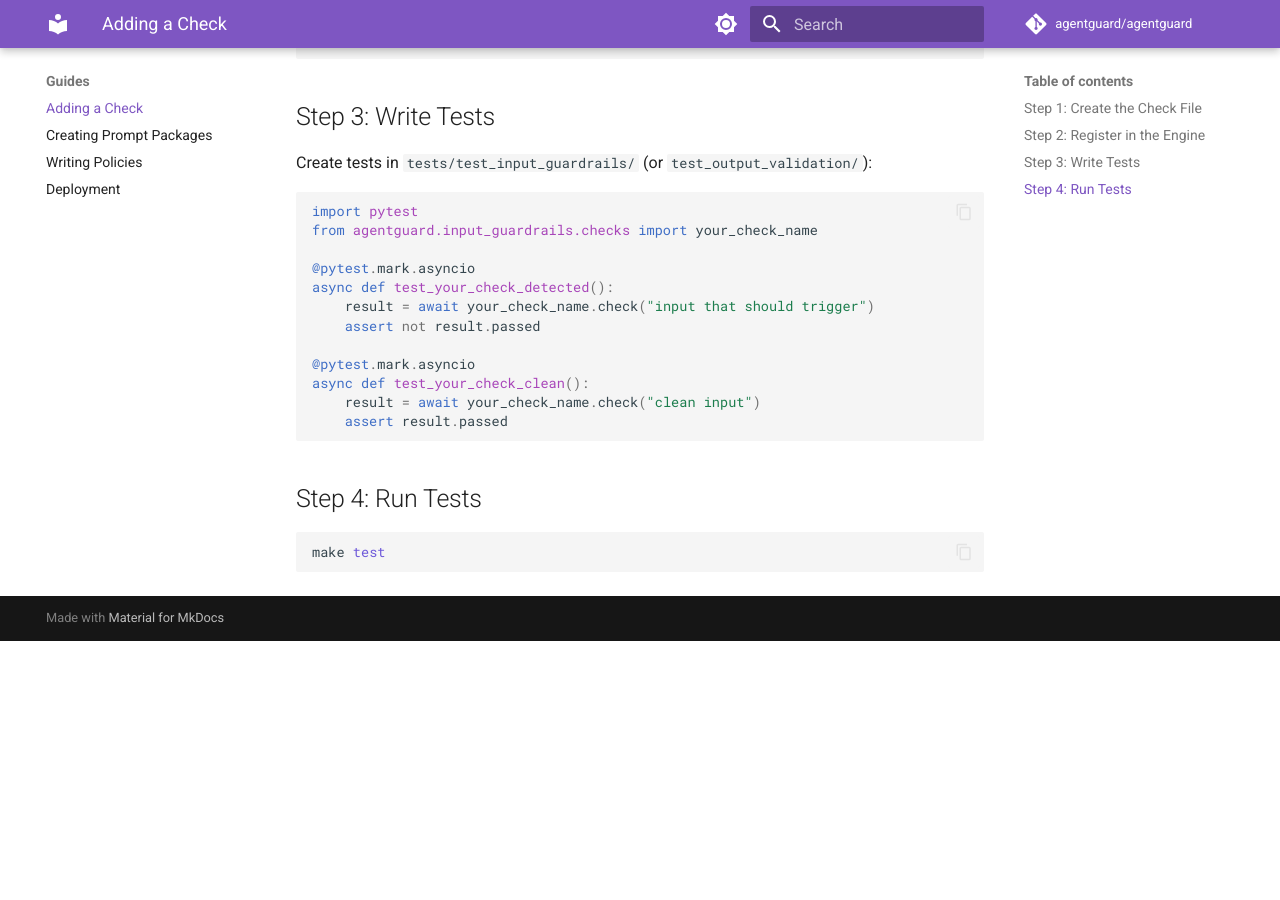
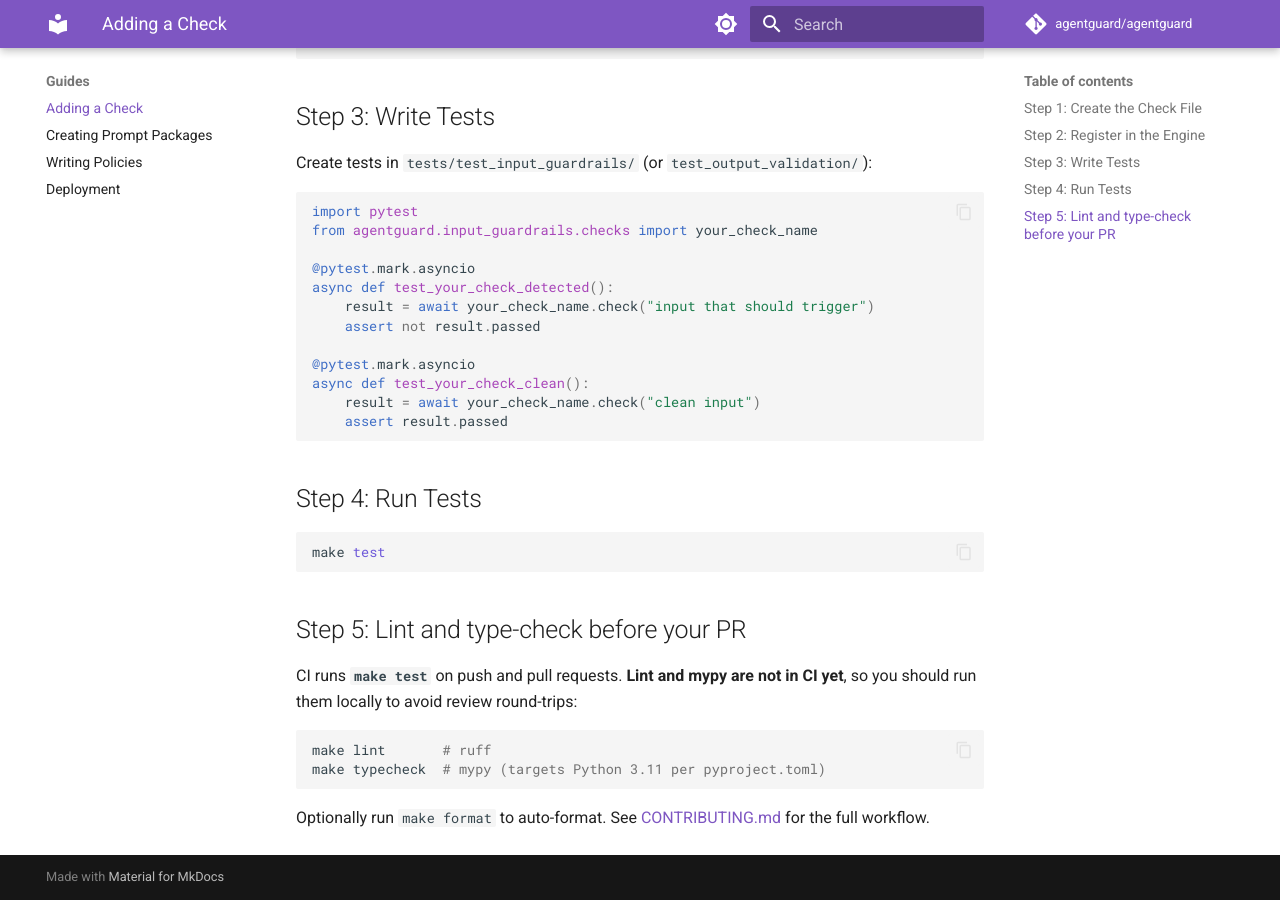
Before and after one commit to MANIGAAA27/agentguard, an MkDocs documentation site: the page built from docs/guides/adding-a-check.md, in a window 1280 px wide and 900 px high, scrolled down 1241 px. Built offline with MkDocs 1.6.1 and Material for MkDocs 9.7.7, drawn with Linux system fonts in a browser that asks for light colours; comment, search, counter and statistics services are not loaded; before the commit the page ends 1882 px from its top, so only the background shows below that.

Commit message:
chore: align tooling to Python 3.11, PR template, contributor docs (v0.1.2)
- pyproject: ruff py311, mypy 3.11, classifiers 3.11+3.12, authors for PyPI
- adding-a-check: Step 5 lint + typecheck; CONTRIBUTING CI/lifecycle notes
- .github/pull_request_template.md for guardrail-focused PRs
- CHANGELOG 0.1.2; fix 0.1.1 CI line (tests only)
- CONTRIBUTING: maintainer gh command for good-first-issue labels

Made-with: Cursor

````diff
--- a/docs/guides/adding-a-check.md
+++ b/docs/guides/adding-a-check.md
@@ -76,3 +76,14 @@ async def test_your_check_clean():
 ```bash
 make test
 ```
+
+## Step 5: Lint and type-check before your PR
+
+CI runs **`make test`** on push and pull requests. **Lint and mypy are not in CI yet**, so you should run them locally to avoid review round-trips:
+
+```bash
+make lint       # ruff
+make typecheck  # mypy (targets Python 3.11 per pyproject.toml)
+```
+
+Optionally run `make format` to auto-format. See [CONTRIBUTING.md](../../CONTRIBUTING.md) for the full workflow.
````
Also changed, not shown: CHANGELOG.md (+17 -1 lines), CONTRIBUTING.md (+13 -1 lines), pyproject.toml (+5 -4 lines), .github/pull_request_template.md (added).
